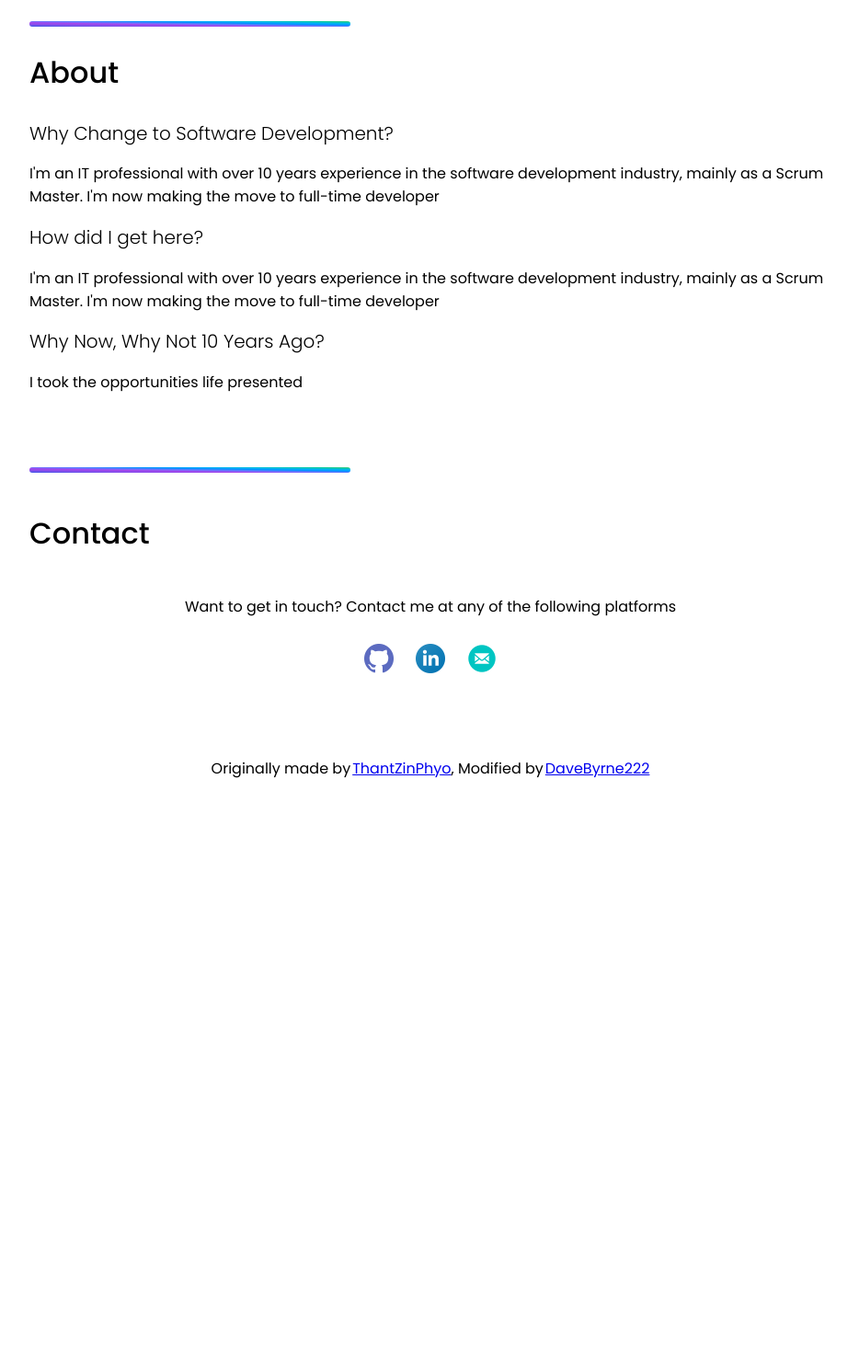
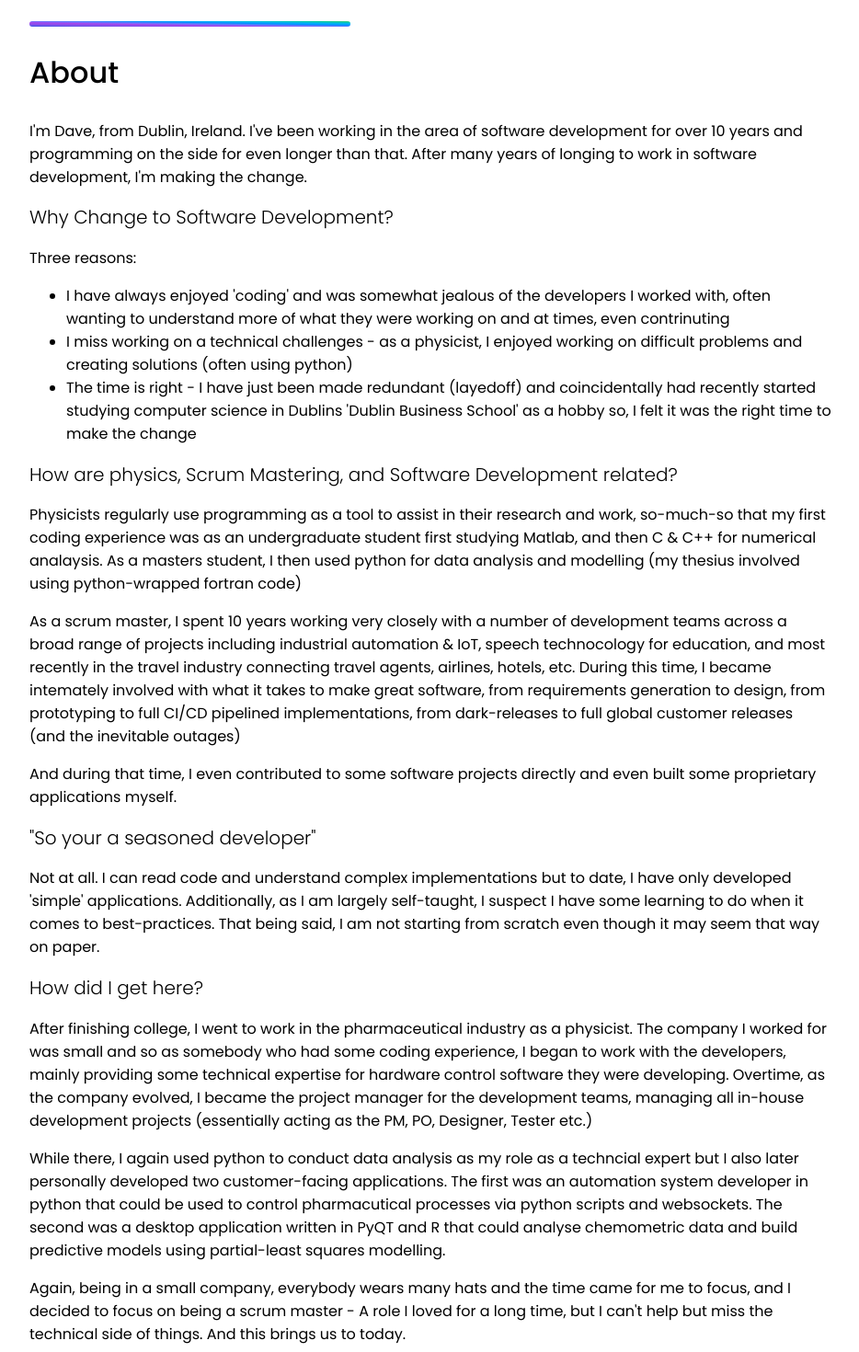
Before and after one commit to davebyrne222/davebyrne222.github.io, a React (Create React App) app: page / in a window 1280 px wide. Shown: the part 2720-4190 px from the top of the page at 92% size, without its empty margins (172-1106 px from the left). Before the commit the page ends 3580 px from the top, so only its background shows below. Built offline with nearby package versions, Linux system fonts and the light colour scheme; some icons are missing.

Commit message:
added additional about content

```diff
--- a/src/components/body/about/index.js
+++ b/src/components/body/about/index.js
@@ -1,28 +1,104 @@
 import React from "react";
 import Separator from "../../common/separator";
+import { AboutData } from "../../data/about";
 import "./about.css";
 function About() {
   return (
     <div className="about">
       <Separator />
       <h1 className="section-title">About</h1>
+      <p>
+        I'm Dave, from Dublin, Ireland. I've been working in the area of
+        software development for over 10 years and programming on the side for
+        even longer than that. After many years of longing to work in software
+        development, I'm making the change.
+      </p>
 
       <h2 className="section-header">Why Change to Software Development?</h2>
       <p>
-        I'm an IT professional with over 10 years experience in the software
-        development industry, mainly as a Scrum Master. I'm now making the move
-        to full-time developer
+        Three reasons:
+        <ul>
+          <li>
+            I have always enjoyed 'coding' and was somewhat jealous of the
+            developers I worked with, often wanting to understand more of what
+            they were working on and at times, even contrinuting
+          </li>
+          <li>
+            I miss working on a technical challenges - as a physicist, I enjoyed
+            working on difficult problems and creating solutions (often using
+            python)
+          </li>
+          <li>
+            The time is right - I have just been made redundant (layedoff) and
+            coincidentally had recently started studying computer science in
+            Dublins 'Dublin Business School' as a hobby so, I felt it was the
+            right time to make the change
+          </li>
+        </ul>
+      </p>
+
+      <h2 className="section-header">
+        How are physics, Scrum Mastering, and Software Development related?
+      </h2>
+      <p>
+        Physicists regularly use programming as a tool to assist in their
+        research and work, so-much-so that my first coding experience was as an
+        undergraduate student first studying Matlab, and then C & C++ for
+        numerical analaysis. As a masters student, I then used python for data
+        analysis and modelling (my thesius involved using python-wrapped fortran
+        code)
+      </p>
+      <p>
+        As a scrum master, I spent 10 years working very closely with a number
+        of development teams across a broad range of projects including
+        industrial automation & IoT, speech technocology for education, and most
+        recently in the travel industry connecting travel agents, airlines,
+        hotels, etc. During this time, I became intemately involved with what it
+        takes to make great software, from requirements generation to design,
+        from prototyping to full CI/CD pipelined implementations, from
+        dark-releases to full global customer releases (and the inevitable
+        outages)
+      </p>
+      <p>
+        And during that time, I even contributed to some software projects
+        directly and even built some proprietary applications myself.
+      </p>
+
+      <h2 className="section-header">"So your a seasoned developer"</h2>
+      <p>
+        Not at all. I can read code and understand complex implementations but
+        to date, I have only developed 'simple' applications. Additionally, as I
+        am largely self-taught, I suspect I have some learning to do when it
+        comes to best-practices. That being said, I am not starting from scratch
+        even though it may seem that way on paper.
       </p>
 
       <h2 className="section-header">How did I get here?</h2>
       <p>
-        I'm an IT professional with over 10 years experience in the software
-        development industry, mainly as a Scrum Master. I'm now making the move
-        to full-time developer
+        After finishing college, I went to work in the pharmaceutical industry
+        as a physicist. The company I worked for was small and so as somebody
+        who had some coding experience, I began to work with the developers,
+        mainly providing some technical expertise for hardware control software
+        they were developing. Overtime, as the company evolved, I became the
+        project manager for the development teams, managing all in-house
+        development projects (essentially acting as the PM, PO, Designer, Tester
+        etc.)
       </p>
-
-      <h2 className="section-header">Why Now, Why Not 10 Years Ago?</h2>
-      <p>I took the opportunities life presented</p>
+      <p>
+        While there, I again used python to conduct data analysis as my role as
+        a techncial expert but I also later personally developed two
+        customer-facing applications. The first was an automation system
+        developer in python that could be used to control pharmacutical
+        processes via python scripts and websockets. The second was a desktop
+        application written in PyQT and R that could analyse chemometric data
+        and build predictive models using partial-least squares modelling.
+      </p>
+      <p>
+        Again, being in a small company, everybody wears many hats and the time
+        came for me to focus, and I decided to focus on being a scrum master - A
+        role I loved for a long time, but I can't help but miss the technical
+        side of things. And this brings us to today.
+      </p>
     </div>
   );
 }
--- /dev/null
+++ b/src/components/data/about.js
@@ -0,0 +1,12 @@
+export const AboutData = [
+  {
+    id: 1,
+    header: "One",
+    paragraphs: ["Test P1", "Test P2"],
+  },
+  {
+    id: 2,
+    header: "Two",
+    paragraphs: ["Test P1", "Test P2"],
+  },
+];
```
